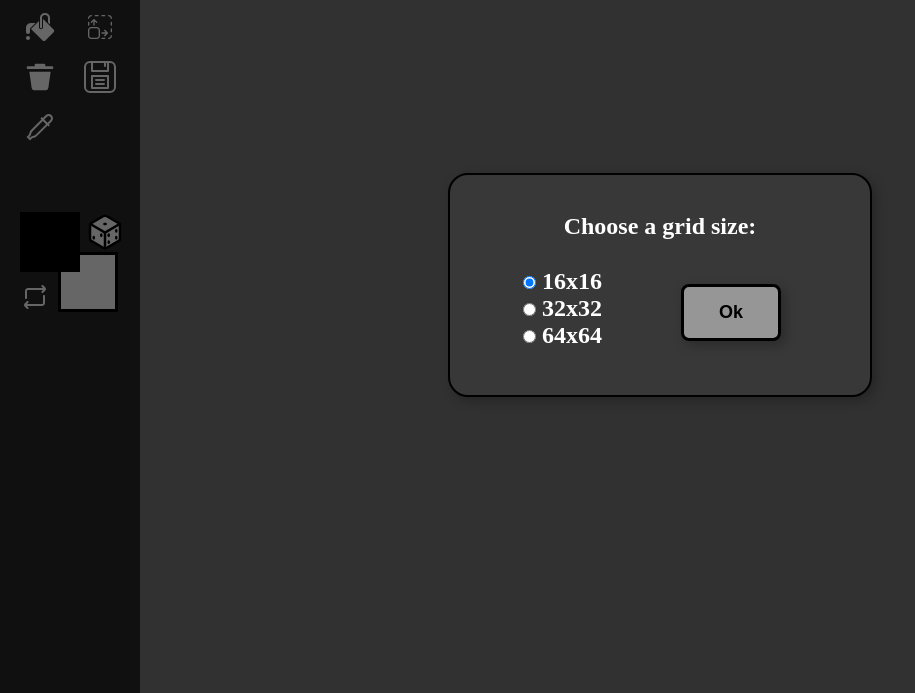
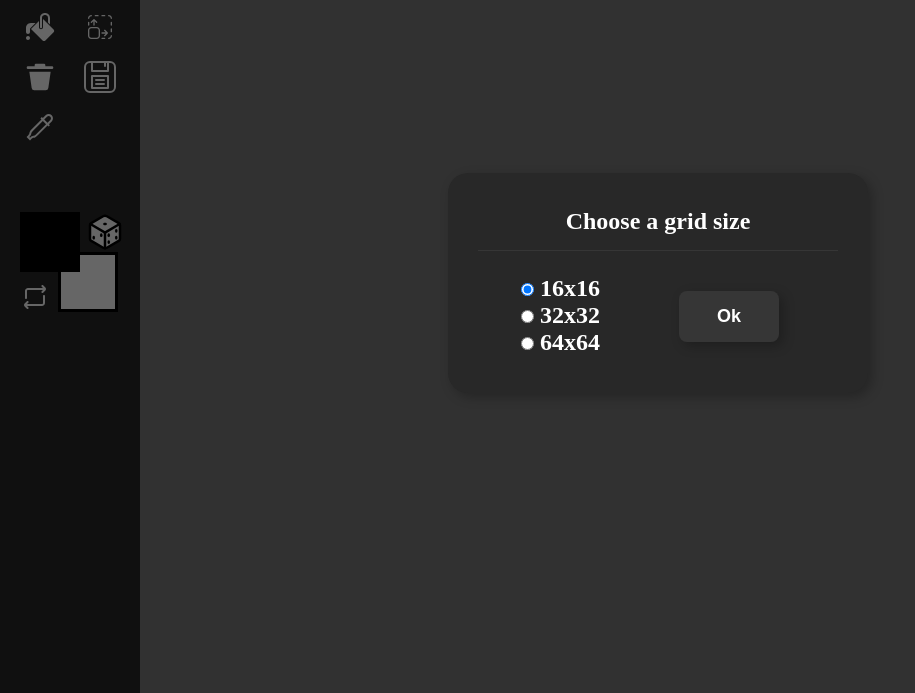
Before and after one commit to s-egge/peasel, a website: page public/index.html in a window 1280 px wide. Shown: the part 107-800 px from the top of the page, without its empty margins (0-915 px from the left). Drawn offline with Linux system fonts and the light colour scheme.

Commit message:
Modal UI change

```diff
--- a/public/index.html
+++ b/public/index.html
@@ -77,7 +77,7 @@
         <div id="modal-backdrop" class=""></div>
 
         <div id="grid-size-modal" class="modal">
-          <p>Choose a grid size:</p>
+          <p>Choose a grid size</p>
           <div id="grid-size-body">
             <form>
               <input type="radio" id="16" name="grid-size" value="16" checked>
--- a/public/style.css
+++ b/public/style.css
@@ -191,9 +191,8 @@ input[type="color"]::-webkit-color-swatch {
     color: white;
     font-weight: bold;
     font-size: 24px;
-    border: 2px solid black;
     border-radius: 20px;
-    background-color: rgb(56, 56, 56);
+    background-color: var(--dark-gray);
     padding: 10px;
     box-shadow: 4px 4px 12px rgba(0, 0, 0, 0.25);
 }
@@ -215,12 +214,13 @@ input[type="color"]::-webkit-color-swatch {
 }
 
 .modal-button{
+    color: white;
     margin: 16px;
     padding: 15px;
-    background-color: rgb(151, 150, 150);
+    background-color: var(--medium-gray);
     border-radius: 10px;
-    border: 3px solid black;
     border-radius: 8px;
+    border: none;
     font-weight: bold;
     box-shadow: 4px 4px 12px rgba(0, 0, 0, 0.25);
     font-size: 18px;
@@ -229,7 +229,13 @@ input[type="color"]::-webkit-color-swatch {
 
 .modal-button:hover {
     transform:scale(105%);
-    background-color: rgb(194, 194, 194);
+    background-color: var(--light-gray);
+}
+
+#grid-size-modal > p:nth-child(1) {
+    padding-bottom: 15px;
+    width: 90%;
+    border-bottom: 1px solid var(--medium-gray);
 }
 
 .hidden{
```
